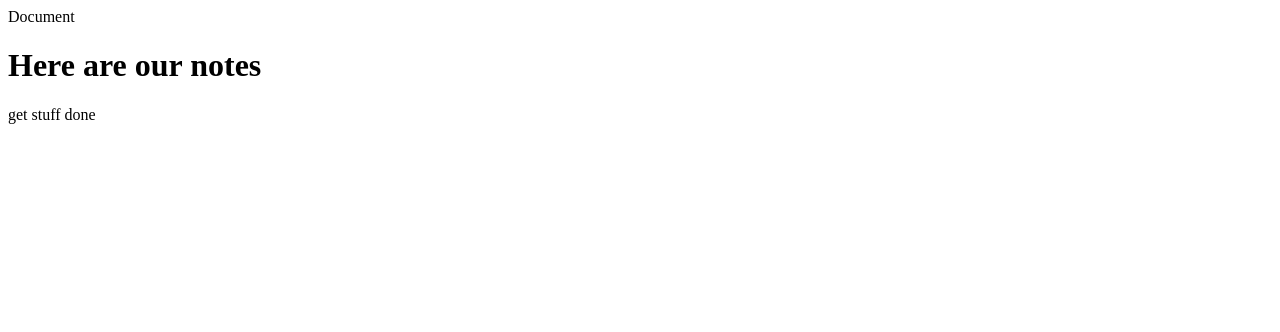
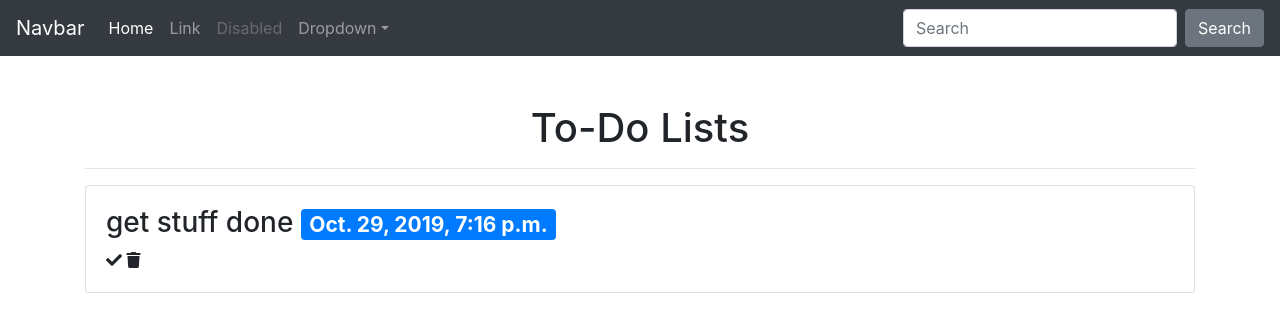
Before and after one commit to kimbumlak/notepad, a Django app: page / in a window 1280 px wide. Shown: the top 332 px of the page. Run offline with Django 3.2, Linux system fonts and the light colour scheme; data comes from the database, SQL or seed files in the repository; some libraries are stand-ins or nearby versions.

Commit message:
Implemented base.html and added bootstrap for styling

```diff
--- /dev/null
+++ b/templates/base.html
@@ -0,0 +1,62 @@
+<!doctype html>
+<html lang="en">
+  <head>
+    <meta charset="utf-8">
+    <meta name="viewport" content="width=device-width, initial-scale=1, shrink-to-fit=no">
+    <meta name="description" content="">
+    <meta name="author" content="Mark Otto, Jacob Thornton, and Bootstrap contributors">
+    <meta name="generator" content="Jekyll v3.8.5">
+    <title>Starter Template · Bootstrap</title>
+
+    <link rel="stylesheet" href="https://stackpath.bootstrapcdn.com/bootstrap/4.3.1/css/bootstrap.min.css" integrity="sha384-ggOyR0iXCbMQv3Xipma34MD+dH/1fQ784/j6cY/iJTQUOhcWr7x9JvoRxT2MZw1T" crossorigin="anonymous">
+    <link rel="stylesheet" href="https://use.fontawesome.com/releases/v5.6.3/css/all.css" integrity="sha384-UHRtZLI+pbxtHCWp1t77Bi1L4ZtiqrqD80Kn4Z8NTSRyMA2Fd33n5dQ8lWUE00s/" crossorigin="anonymous">
+
+  </head>
+  <body>
+    <nav class="navbar navbar-expand-md navbar-dark bg-dark">
+  <a class="navbar-brand" href="#">Navbar</a>
+  <button class="navbar-toggler" type="button" data-toggle="collapse" data-target="#navbarsExampleDefault" aria-controls="navbarsExampleDefault" aria-expanded="false" aria-label="Toggle navigation">
+    <span class="navbar-toggler-icon"></span>
+  </button>
+
+  <div class="collapse navbar-collapse" id="navbarsExampleDefault">
+    <ul class="navbar-nav mr-auto">
+      <li class="nav-item active">
+        <a class="nav-link" href="#">Home <span class="sr-only">(current)</span></a>
+      </li>
+      <li class="nav-item">
+        <a class="nav-link" href="#">Link</a>
+      </li>
+      <li class="nav-item">
+        <a class="nav-link disabled" href="#" tabindex="-1" aria-disabled="true">Disabled</a>
+      </li>
+      <li class="nav-item dropdown">
+        <a class="nav-link dropdown-toggle" href="#" id="dropdown01" data-toggle="dropdown" aria-haspopup="true" aria-expanded="false">Dropdown</a>
+        <div class="dropdown-menu" aria-labelledby="dropdown01">
+          <a class="dropdown-item" href="#">Action</a>
+          <a class="dropdown-item" href="#">Another action</a>
+          <a class="dropdown-item" href="#">Something else here</a>
+        </div>
+      </li>
+    </ul>
+    <form class="form-inline my-2 my-lg-0">
+      <input class="form-control mr-sm-2" type="text" placeholder="Search" aria-label="Search">
+      <button class="btn btn-secondary my-2 my-sm-0" type="submit">Search</button>
+    </form>
+  </div>
+</nav>
+
+<main role="main" class="container">
+
+{% block content %}
+
+{% endblock content %}
+
+</main><!-- /.container -->
+
+<script src="https://code.jquery.com/jquery-3.3.1.slim.min.js" integrity="sha384-q8i/X+965DzO0rT7abK41JStQIAqVgRVzpbzo5smXKp4YfRvH+8abtTE1Pi6jizo" crossorigin="anonymous"></script>
+<script src="https://cdnjs.cloudflare.com/ajax/libs/popper.js/1.14.7/umd/popper.min.js" integrity="sha384-UO2eT0CpHqdSJQ6hJty5KVphtPhzWj9WO1clHTMGa3JDZwrnQq4sF86dIHNDz0W1" crossorigin="anonymous"></script>
+<script src="https://stackpath.bootstrapcdn.com/bootstrap/4.3.1/js/bootstrap.min.js" integrity="sha384-JjSmVgyd0p3pXB1rRibZUAYoIIy6OrQ6VrjIEaFf/nJGzIxFDsf4x0xIM+B07jRM" crossorigin="anonymous"></script>
+
+</body>
+</html>
--- a/templates/note_list.html
+++ b/templates/note_list.html
@@ -1,15 +1,20 @@
-<!DOCTYPE html>
-<html lang="en" dir="ltr">
-  <head>
-    <meta charset="utf-8">
-    <meta name="viewport" content="width=device-width, initial-scale=1">
-    <meta http-equiv="X-UA-Compatible" content="ie=edge"
-    <title>Document</title>
-  </head>
-  <body>
-    <h1>Here are our notes</h1>
-    {% for note in notes %}
-      <p>{{ note }}<p>
-    {% endfor %}
-  </body>
-</html>
+{% extends "base.html" %}
+
+{% block content %}
+    <div class="text-center mt-5">
+      <h1>To-Do Lists</h1>
+    </div>
+    <hr>
+    <div class="row">
+      {% for note in notes %}
+      <div class="col-12">
+      <div class="card">
+        <div class="card-body">
+          <h3>{{ note.title }} <span class="badge badge-{{ note.get_label_display }}">{{ note.due_date }}</span></h3>
+          <span><i class="fas fa-check"></i></span>
+          <span><i class="fas fa-trash"></i></span>
+        </div>
+      </div>
+      {% endfor %}
+    </div>
+{% endblock content %}
```
